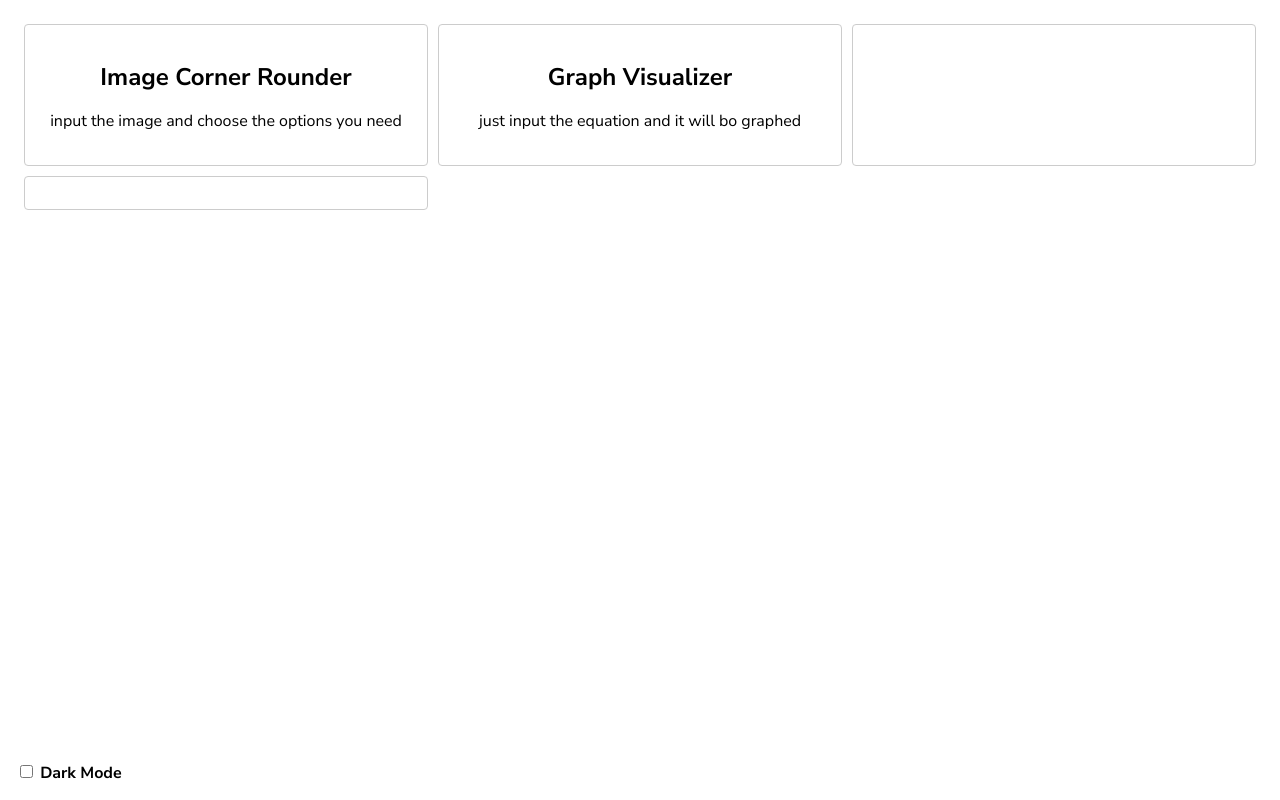
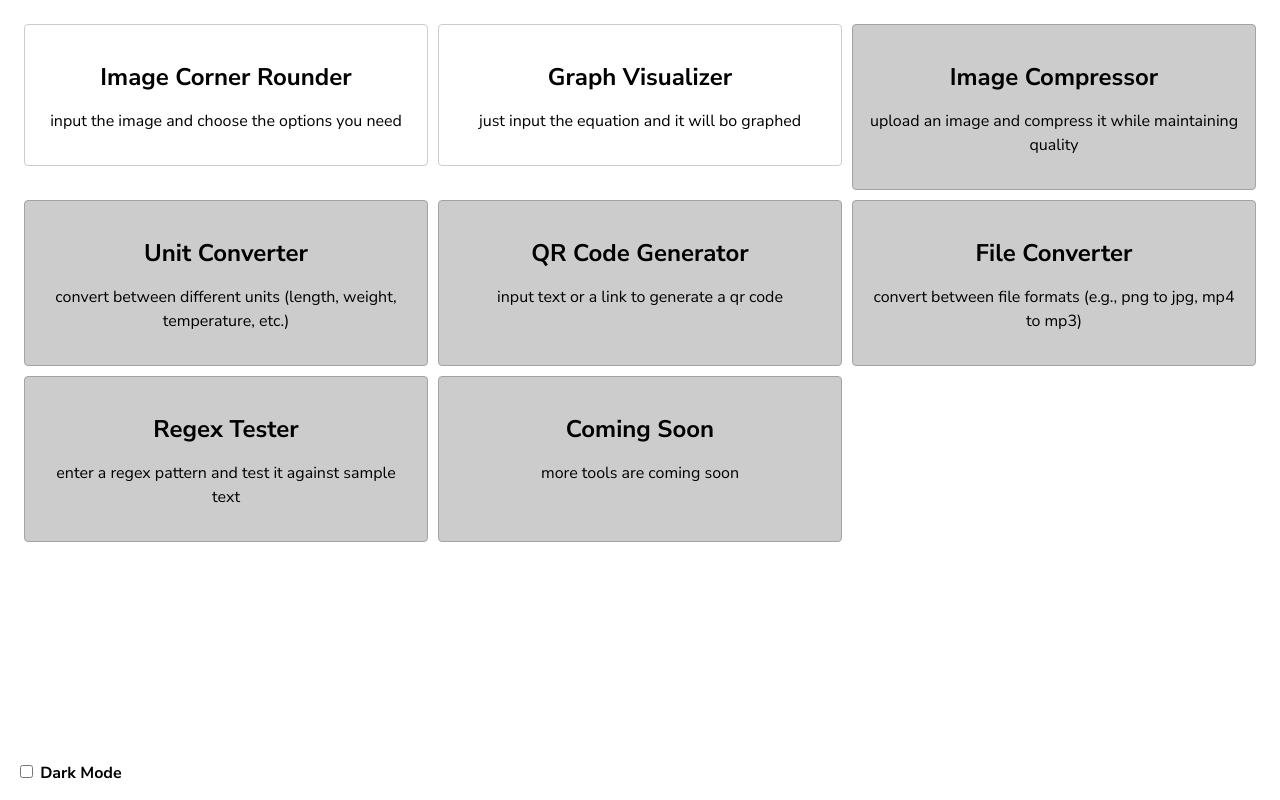
Before and after one commit to MichalDakowicz/web-tools, a plain HTML site: page index.html in a window 1280 px wide. Drawn offline with Linux system fonts and the light colour scheme.

Commit message:
added some ideas to the website

```diff
--- a/index.html
+++ b/index.html
@@ -21,8 +21,35 @@
                     <p>just input the equation and it will bo graphed</p>
                 </div>
             </a>
-            <div class="card"></div>
-            <div class="card"></div>
+            <div class="card uncomplete">
+                <h2>Image Compressor</h2>
+                <p>upload an image and compress it while maintaining quality</p>
+            </div>
+            <div class="card uncomplete">
+                <h2>Unit Converter</h2>
+                <p>
+                    convert between different units (length, weight,
+                    temperature, etc.)
+                </p>
+            </div>
+            <div class="card uncomplete">
+                <h2>QR Code Generator</h2>
+                <p>input text or a link to generate a qr code</p>
+            </div>
+            <div class="card uncomplete">
+                <h2>File Converter</h2>
+                <p>
+                    convert between file formats (e.g., png to jpg, mp4 to mp3)
+                </p>
+            </div>
+            <div class="card uncomplete">
+                <h2>Regex Tester</h2>
+                <p>enter a regex pattern and test it against sample text</p>
+            </div>
+            <div class="card uncomplete">
+                <h2>Coming Soon</h2>
+                <p>more tools are coming soon</p>
+            </div>
         </div>
 
         <div id="darkMode">
--- a/style.css
+++ b/style.css
@@ -135,3 +135,7 @@ body.dark-mode select {
         height: 200px;
     }
 }
+
+.uncomplete {
+    filter: brightness(0.8);
+}
```
